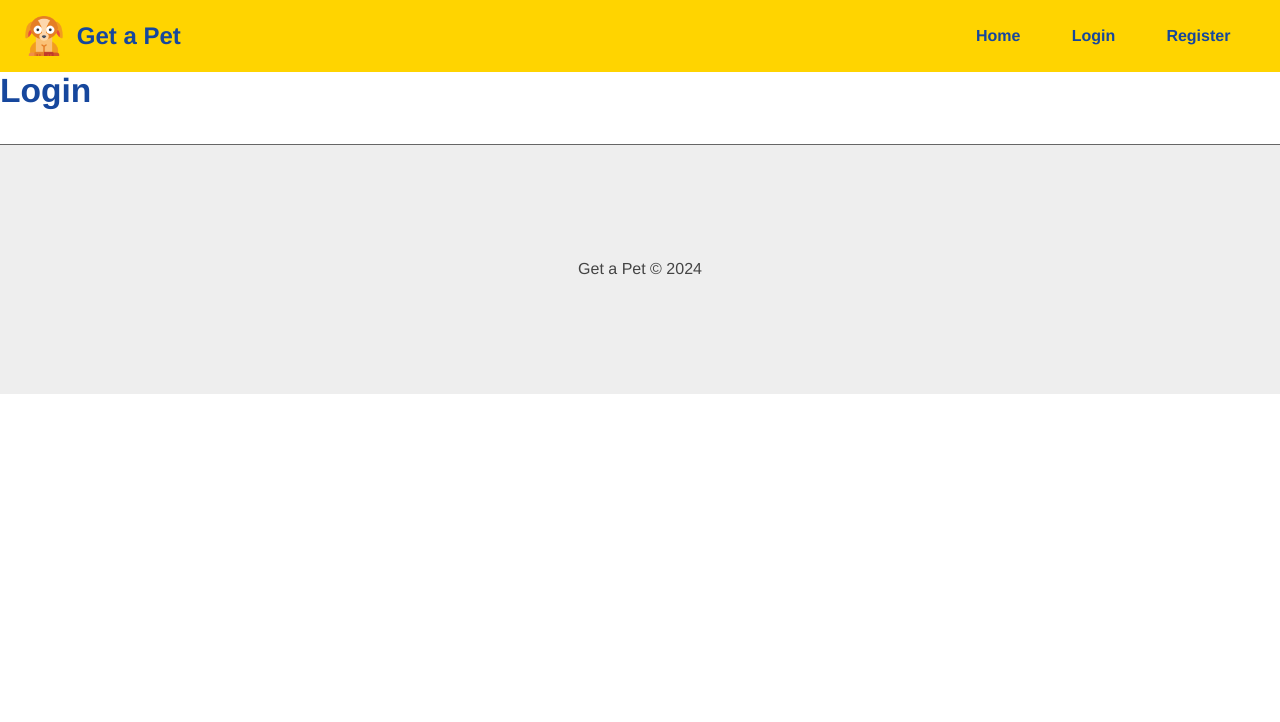
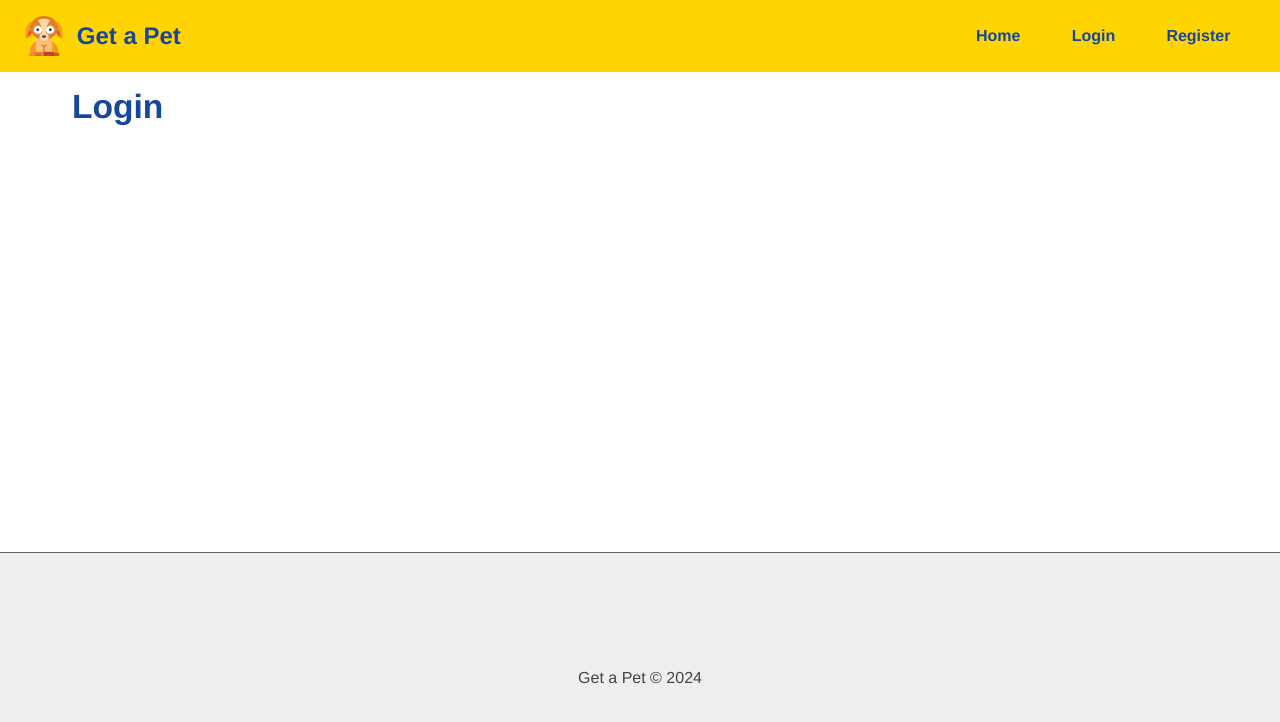
Before and after one commit to Renanpacheco/get_a_pet_front, a React (Create React App) app: page /login in a window 1280 px wide. Shown: the top 722 px of the page. Built offline with nearby package versions, Linux system fonts and the light colour scheme.

Commit message:
add container and fixed the names on navbar and footer

```diff
--- a/src/App.js
+++ b/src/App.js
@@ -3,6 +3,7 @@
 /* components */
 import Navbar from "./components/layout/Navbar"
 import Footer from "./components/layout/Footer";
+import Container from "./components/layout/Container"
 /* pages */
 import Home from "./components/pages/Home";
 import Login from "./components/pages/Auth/Login";
@@ -11,13 +12,15 @@
   return (
     <Router>
       <Navbar />
-      <Routes>
-        <Route path="/" element={<Home />} />
+      <Container>
+        <Routes>
+          <Route path="/" element={<Home />} />
 
-        <Route path="/register" element={<Register />} />
+          <Route path="/register" element={<Register />} />
 
-        <Route path="/login" element={<Login />} />
-      </Routes>
+          <Route path="/login" element={<Login />} />
+        </Routes>
+      </Container>
       <Footer />
     </Router>
   );
--- /dev/null
+++ b/src/components/layout/Container.js
@@ -0,0 +1,8 @@
+import styles from './Container.module.css'
+function Container({children}){
+    return (
+        <main className={styles.container}>{children}</main>
+    )
+
+}
+export default Container
--- /dev/null
+++ b/src/components/layout/Container.module.css
@@ -0,0 +1,6 @@
+.container{
+    min-height: 60vh;
+    padding: 1em 2em 3em;
+    max-width: 1200px;
+    margin: 0 auto;
+}
--- a/src/components/layout/Footer.js
+++ b/src/components/layout/Footer.js
@@ -1,5 +1,5 @@
 import styles from './Footer.module.css'
-function Home(){
+function Footer(){
     return (
         <footer className={styles.footer}>
             <p><span className="bold">Get a Pet</span> &copy; 2024</p>
@@ -7,4 +7,4 @@
     )
 
 }
-export default Home
+export default Footer
--- a/src/components/layout/Navbar.js
+++ b/src/components/layout/Navbar.js
@@ -2,7 +2,7 @@
 import Logo from "../../assets/logo.png"
 import styles from "./Navbar.module.css"
 
-function Home(){
+function Navbar(){
     return (
         <nav className={styles.navbar}>
             <div className={styles.navbar_logo}>
@@ -24,4 +24,4 @@
     )
 
 }
-export default Home
+export default Navbar
```
